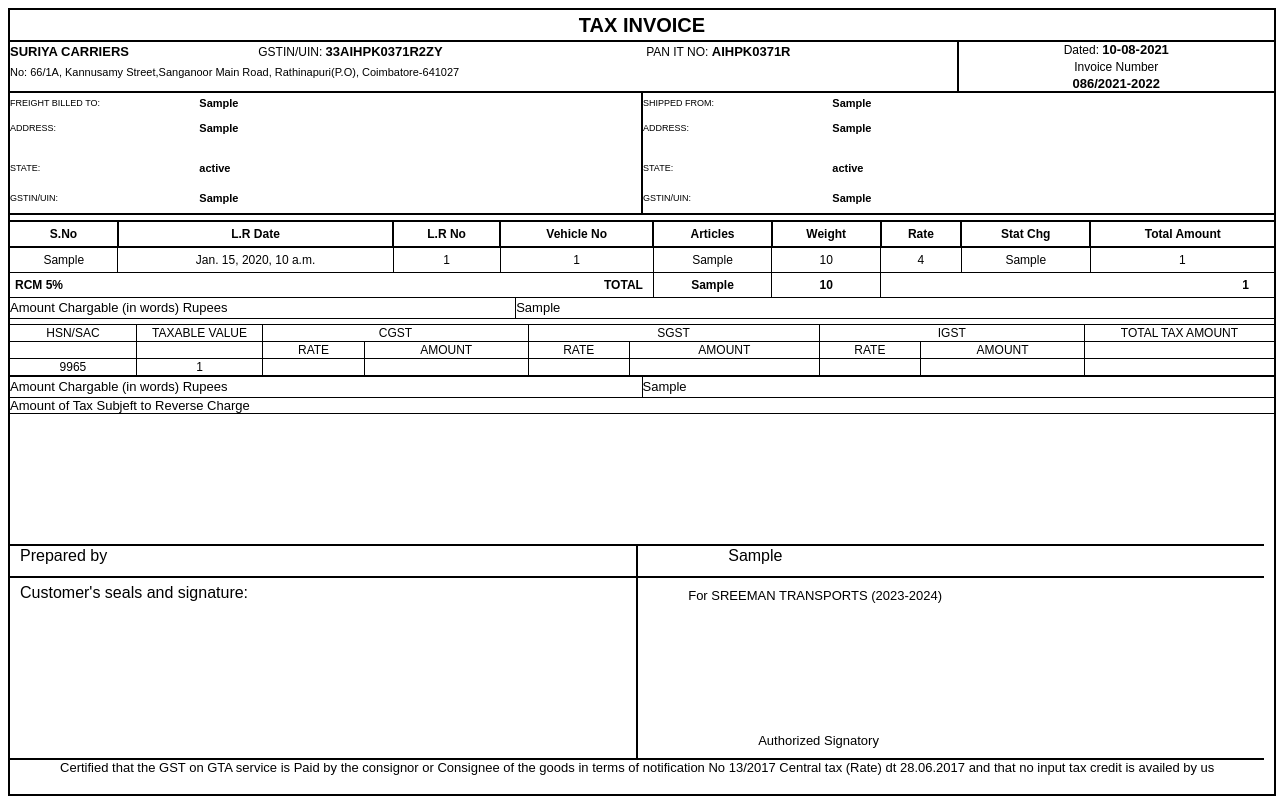
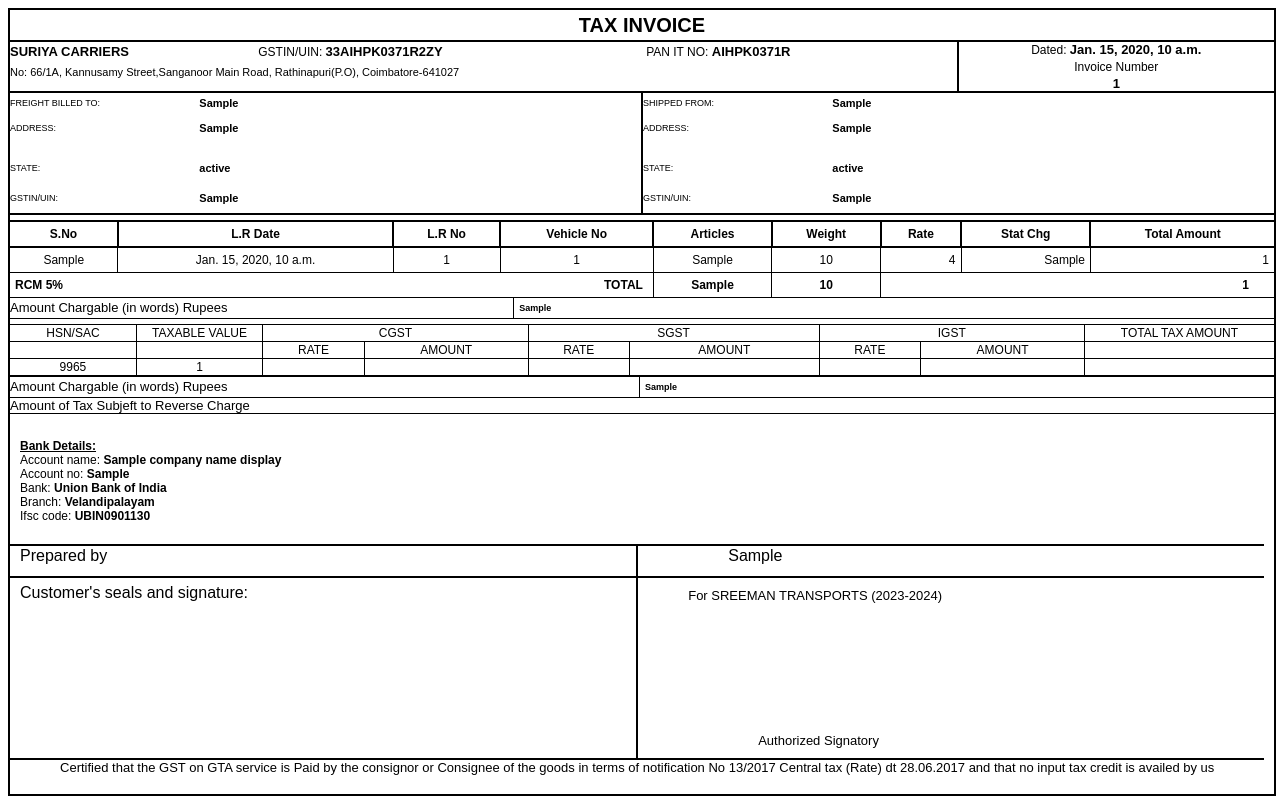
Before and after one commit to hemanthkannan/ERP, a Django app: template templates/Invoice.html in a window 1280 px wide. Run offline with Django 4.2, Linux system fonts and the light colour scheme; the template is opened without the code that fills it: most values are stand-ins (such as "Sample title", 1, 10 or a date in 2020).

Commit message:
updated from office

```diff
--- a/static/css/invoice.css
+++ b/static/css/invoice.css
@@ -114,6 +114,7 @@
   .All-text{
     font-weight:bold;
     font-size:13px;
+
 
   }
 
@@ -319,6 +320,13 @@
     border-left:none;
 }
 
+.invoice-table tbody tr td.Rate-cell,
+.invoice-table tbody tr td.Statchg-cell,
+.invoice-table tbody tr td.Total-cell
+{
+  text-align: end;
+
+}
 
 .invoice-table tfoot tr td {
     font-weight:bold;
@@ -347,6 +355,10 @@
   padding-right:10px;
 }
 
+.invoice-table tfoot tr td:last-child{
+  text-align: right;
+}
+
 .Amount_word_container{
   display:flex;
 }
@@ -362,7 +374,7 @@
 .amountwords-container{
   flex:0.6;
   border-right:none;
-
+  padding-left:5px;
 }
 
 .amounttitle-container{
@@ -426,6 +438,8 @@
 
 .amountwords-container{
   border-right:none;
+  font-weight: bold;
+  font-size:9px;
 }
 
 .Reverse_charge{
@@ -434,8 +448,25 @@
   border-right:none;
   border-left:none;
   font-size:13px;
+  text-align:left;
+
 }
 
+.Bank_info{
+  font-size:12px;
+  margin-top: 25px;
+  margin-left:10px;
+}
+
+
+.bold_text{
+  font-weight:bold;
+}
+
+.Bank-details {
+  text-decoration: underline;
+  font-weight: bold;
+}
 
 .wrapper {
   position: fixed;
--- a/templates/Invoice.html
+++ b/templates/Invoice.html
@@ -30,9 +30,9 @@
 
             <div class="flex-box Invoice-Number-Box">
                 <div class="Invoice-Inner-Container">
-                    <div class="Invoice-flex Invoice-Date">Dated: <span class="All-text">10-08-2021</span></div>
+                    <div class="Invoice-flex Invoice-Date">Dated: <span class="All-text">{{dateInput}}</span></div>
                     <div class="Invoice-flex Comapany-Invoice_Title">Invoice Number</div>
-                    <div class="Invoice-flex Comapany-Invoice_No">086/2021-2022</div>
+                    <div class="Invoice-flex Comapany-Invoice_No">{{Invoice_number}}</div>
                 </div>
             </div>
         </div>
@@ -202,9 +202,17 @@
             <div class="Taxword_box amountwords-container">{{GST_word_expand}}</div>
         </div>
 
-        <div class="Reverse_charge amountwords-container">Amount of Tax Subjeft to Reverse Charge</div>
+        <div class="Reverse_charge">Amount of Tax Subjeft to Reverse Charge</div>
 
+        <div class="Bank_info">
+            <div class="Bank-details">Bank Details:</div>
+            <div class="Account-name">Account name: <span class="bold_text">{{Company_Name_Display}}</span></div>
+            <div class="Account-no">Account no: <span class="bold_text">{{Account_No}}</span></div>
+            <div class="Bank-name">Bank: <span class="bold_text">Union Bank of India</span></div>
+            <div class="Branch">Branch: <span class="bold_text">Velandipalayam</span></div>
+            <div class="IFSC-code">Ifsc code: <span class="bold_text">UBIN0901130</span></div>
 
+        </div>
 
         <div class="wrapper">
             <div class="side-by-side">
@@ -225,6 +233,7 @@
                 <div class="box Certified_box">Certified that the GST on GTA service is Paid by the consignor or Consignee of the goods in terms of notification No 13/2017 Central tax (Rate) dt 28.06.2017 and that no input tax credit is availed by us</div>
             </div>
         </div>
+
 </div>
 </body>
 </html>
```
Also changed, not shown: ERP/views.py (+23 -10 lines), 1 other file.
